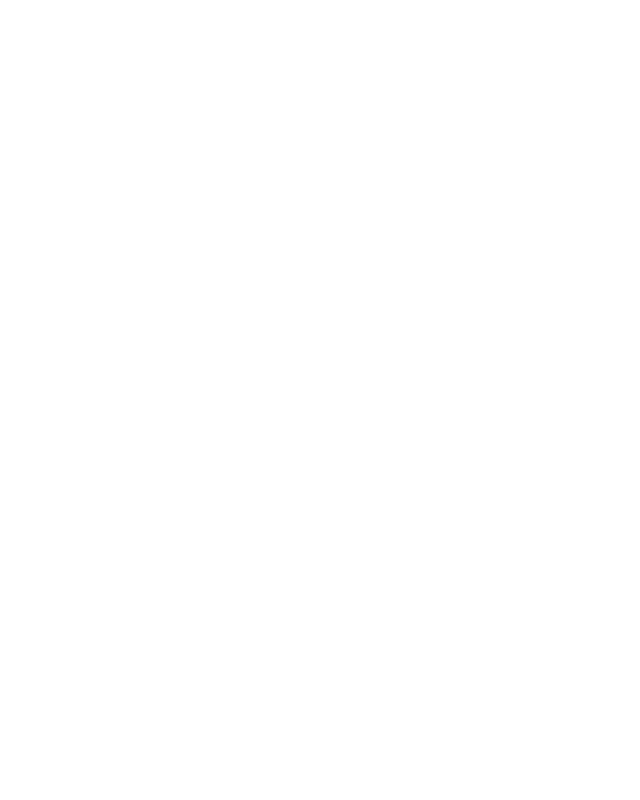
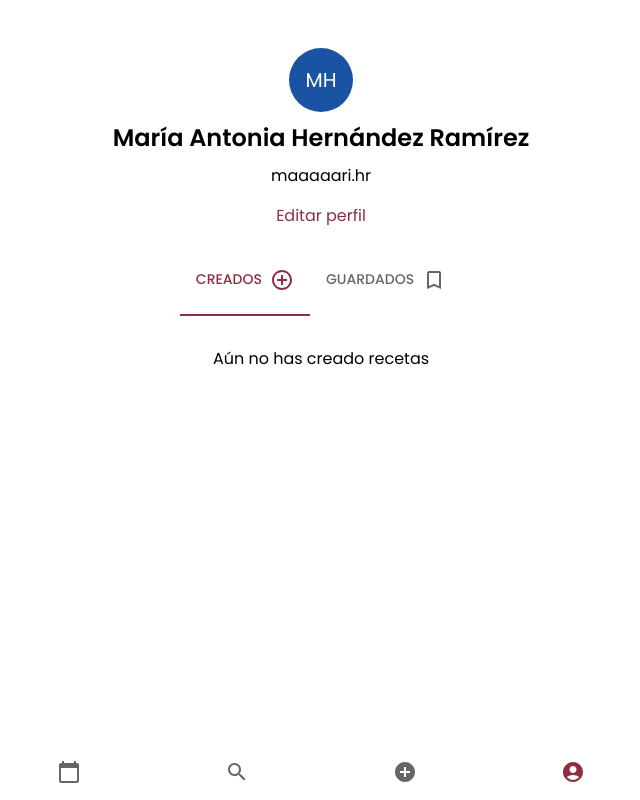
Before and after one commit to mari-hernandez/meal-planner-app, a React (Create React App) app in the folder frontend/: page /profile in a window 1280 px wide. Before the commit this address had no page. Shown: the whole page, without its empty margins (319-959 px from the left). Built offline with nearby package versions, Linux system fonts and the light colour scheme.

Commit message:
feat: add profile screen (#3)
* feat(Profile/utils): add profileAvatar utils

* feat(interfaces): add new user interfaces

* feat(UserActivity): add UserActivity component

* feat(Profile): create and connect user profile component

```diff
--- a/frontend/src/App.tsx
+++ b/frontend/src/App.tsx
@@ -1,9 +1,8 @@
 import { BrowserRouter, Outlet, Route, Routes } from "react-router-dom";
 import { Landing, SignIn, SignUp } from "./screens/auth";
-import { Home } from "./screens/app";
+import { Home, NewRecipe, Profile } from "./screens/app";
 import { createTheme, ThemeProvider } from "@mui/material";
 import { theme } from "./config/theme";
-import { NewRecipe } from "./screens/app/NewRecipe";
 
 const muiTheme = createTheme({
   palette: { primary: { main: theme.palette.text.primary } },
@@ -41,6 +40,7 @@
         <Route path="" element={<PrivateRoute />}>
           <Route path="/home" element={<Home />} />
           <Route path="/newRecipe" element={<NewRecipe />} />
+          <Route path="/profile" element={<Profile />} />
         </Route>
       </Routes>
     </BrowserRouter>
--- a/frontend/src/interfaces/auth.ts
+++ b/frontend/src/interfaces/auth.ts
@@ -4,6 +4,12 @@
   password: string;
 }
 
+export interface User {
+  firtsName: string;
+  lastName: string;
+  username: string;
+}
+
 export interface AlertProps {
   message: string;
   severity: "error" | "success";
--- a/frontend/src/interfaces/index.ts
+++ b/frontend/src/interfaces/index.ts
@@ -1 +1,2 @@
 export * from "./auth";
+export * from "./userContent";
--- /dev/null
+++ b/frontend/src/interfaces/userContent.ts
@@ -0,0 +1,3 @@
+export interface UserContent {
+  title: string;
+}
--- /dev/null
+++ b/frontend/src/screens/app/Profile/Profile.tsx
@@ -0,0 +1,65 @@
+import { Box, styled, Typography } from "@mui/material";
+import Avatar from "@mui/material/Avatar";
+import { User, UserContent } from "../../../interfaces";
+import { BottomNavBar, NavBarRoutes } from "../../../components";
+import { PrimaryButton } from "../../../styles";
+import { UserActivity } from "./UserActivity";
+import { userFullNameToAvatarProps } from "./utils";
+
+const mockUser: User = {
+  firtsName: "María Antonia",
+  lastName: "Hernández Ramírez",
+  username: "maaaaari.hr",
+};
+
+const ProfileContainer = styled(Box)({
+  display: "flex",
+  flexDirection: "column",
+  alignItems: "center",
+  padding: "32px",
+  gap: "8px",
+});
+
+const StyledAvatar = styled(Avatar)({
+  width: "64px",
+  height: "64px",
+});
+
+const UserFullName = styled(Typography)({
+  fontSize: "24px",
+  fontWeight: 600,
+});
+
+const UserName = styled(Typography)({
+  fontSize: "16px",
+  fontWeight: 400,
+});
+
+export const Profile: React.FC = () => {
+  // TODO: Get user from context
+  const user = mockUser;
+  const createdContent: UserContent[] = [];
+  const savedContent: UserContent[] = [];
+  return (
+    <>
+      <ProfileContainer>
+        <StyledAvatar
+          {...userFullNameToAvatarProps({
+            firstName: user.firtsName,
+            lastName: user.lastName,
+          })}
+        />
+        <UserFullName>
+          {user.firtsName} {user.lastName}
+        </UserFullName>
+        <UserName>{user.username}</UserName>
+        <PrimaryButton>Editar perfil</PrimaryButton>
+        <UserActivity
+          createdContent={createdContent}
+          savedContent={savedContent}
+        />
+      </ProfileContainer>
+      <BottomNavBar activeRoute={NavBarRoutes.PROFILE} />
+    </>
+  );
+};
--- /dev/null
+++ b/frontend/src/screens/app/Profile/UserActivity.tsx
@@ -0,0 +1,101 @@
+import React, { useState } from "react";
+import { Box, Typography, styled, Tabs, Tab } from "@mui/material";
+import AddCircleOutlineIcon from "@mui/icons-material/AddCircleOutline";
+import BookmarkBorderOutlinedIcon from "@mui/icons-material/BookmarkBorderOutlined";
+import { UserContent } from "../../../interfaces";
+
+const TabContainer = styled(Box)({
+  width: "100%",
+});
+
+const ContentList = styled(Box)({
+  display: "flex",
+  flexDirection: "column",
+  alignItems: "center",
+  paddingTop: "32px",
+  gap: "16px",
+});
+
+const ContentItem = styled(Box)({
+  padding: "16px",
+  border: "1px solid #ccc",
+  borderRadius: "8px",
+});
+
+const EmptyContent = styled(Typography)({
+  fontSize: "16px",
+  fontWeight: 400,
+  textAlign: "center",
+});
+
+type UserActivityProps = {
+  createdContent: UserContent[];
+  savedContent: UserContent[];
+};
+
+type UserActivityTypes = "CREATED" | "SAVED";
+
+export const UserActivity: React.FC<UserActivityProps> = ({
+  createdContent,
+  savedContent,
+}) => {
+  const [activeTab, setActiveTab] = useState<UserActivityTypes>("CREATED");
+
+  const handleTabChange = (
+    event: React.SyntheticEvent,
+    newActiveTab: UserActivityTypes
+  ) => {
+    setActiveTab(newActiveTab);
+  };
+
+  return (
+    <TabContainer>
+      <Tabs value={activeTab} onChange={handleTabChange} centered>
+        <Tab
+          label="Creados"
+          value="CREATED"
+          icon={<AddCircleOutlineIcon />}
+          iconPosition="end"
+        />
+        <Tab
+          label="Guardados"
+          value="SAVED"
+          icon={<BookmarkBorderOutlinedIcon />}
+          iconPosition="end"
+        />
+      </Tabs>
+
+      {activeTab === "CREATED" && (
+        <ContentList>
+          {createdContent.length > 0 ? (
+            createdContent.map((content, index) => (
+              <ContentItem key={index}>
+                <Typography variant="body1">{content.title}</Typography>
+              </ContentItem>
+            ))
+          ) : (
+            <EmptyContent variant="body2">
+              Aún no has creado recetas
+            </EmptyContent>
+          )}
+        </ContentList>
+      )}
+
+      {activeTab === "SAVED" && (
+        <ContentList>
+          {savedContent.length > 0 ? (
+            savedContent.map((content, index) => (
+              <ContentItem key={index}>
+                <Typography variant="body1">{content.title}</Typography>
+              </ContentItem>
+            ))
+          ) : (
+            <EmptyContent variant="body2">
+              Aún no tienes recetas guardadas
+            </EmptyContent>
+          )}
+        </ContentList>
+      )}
+    </TabContainer>
+  );
+};
--- /dev/null
+++ b/frontend/src/screens/app/Profile/index.ts
@@ -0,0 +1,2 @@
+export * from "./Profile";
+export * from "./UserActivity";
--- /dev/null
+++ b/frontend/src/screens/app/Profile/utils/index.ts
@@ -0,0 +1 @@
+export * from "./profileAvatar";
--- /dev/null
+++ b/frontend/src/screens/app/Profile/utils/profileAvatar.ts
@@ -0,0 +1,34 @@
+function stringToColor(string: string): string {
+  // Calculate a hash of the string, character by character
+  const hash = string.split("").reduce((acc, char) => {
+    return char.charCodeAt(0) + ((acc << 5) - acc);
+  }, 0);
+
+  // Generate the three color values in hexadecimal using bitwise operations on the hash
+  const color = Array(3)
+    .fill(0)
+    .map((_, i) => {
+      const value = (hash >> (i * 8)) & 0xff;
+      return `00${value.toString(16)}`.slice(-2); // Ensure the value is two characters long
+    })
+    .join("");
+
+  return `#${color}`;
+}
+
+interface userFullNameToAvatarPropsParams {
+  firstName: string;
+  lastName: string;
+}
+
+export function userFullNameToAvatarProps({
+  firstName,
+  lastName,
+}: userFullNameToAvatarPropsParams) {
+  return {
+    sx: {
+      bgcolor: stringToColor(`${firstName}${lastName}`),
+    },
+    children: `${firstName[0]}${lastName[0]}`,
+  };
+}
--- a/frontend/src/screens/app/index.ts
+++ b/frontend/src/screens/app/index.ts
@@ -1 +1,3 @@
+export * from "./Profile";
 export * from "./Home";
+export * from "./NewRecipe";
```
